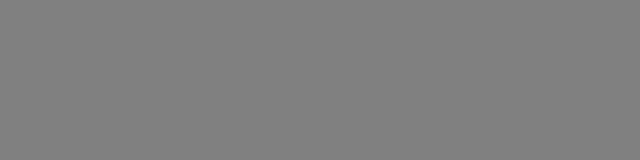
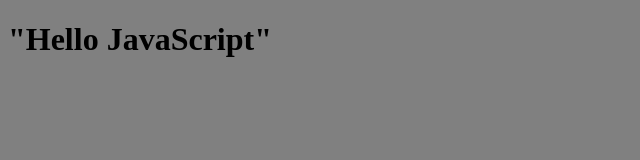
Before and after one commit to Guillermo292/javascript-ejercicio-parteuno, a plain HTML site: page src/ex-1/index.html in a window 1280 px wide. Shown: the whole page, without its empty margins (0-640 px from the left). Drawn offline with Linux system fonts and the light colour scheme.

Commit message:
realizado ejercicio uno

```diff
--- a/src/ex-1/app.js
+++ b/src/ex-1/app.js
@@ -1 +1,5 @@
-console.log("hello");
+/*Escribe un programa que escriba en la pantalla un texto de tipo <h1> que diga “Hello Javascript”  */
+
+// Crear contenedor para impresión del texto
+// Recuperar el contenedor en javascript
+// Insertar el texto
--- a/src/ex-1/index.html
+++ b/src/ex-1/index.html
@@ -9,6 +9,11 @@
 </head>
 <body>
     <script src="./app.js"></script>
+    <div id="contenedor">
+            <h1>"Hello JavaScript"</h1>
+    </div>
+
+
 
 </body>
 </html>
```
Also changed, not shown: package-lock.json (added), src/ex-1/styles.css (line endings or trailing spaces), 1 other file.
